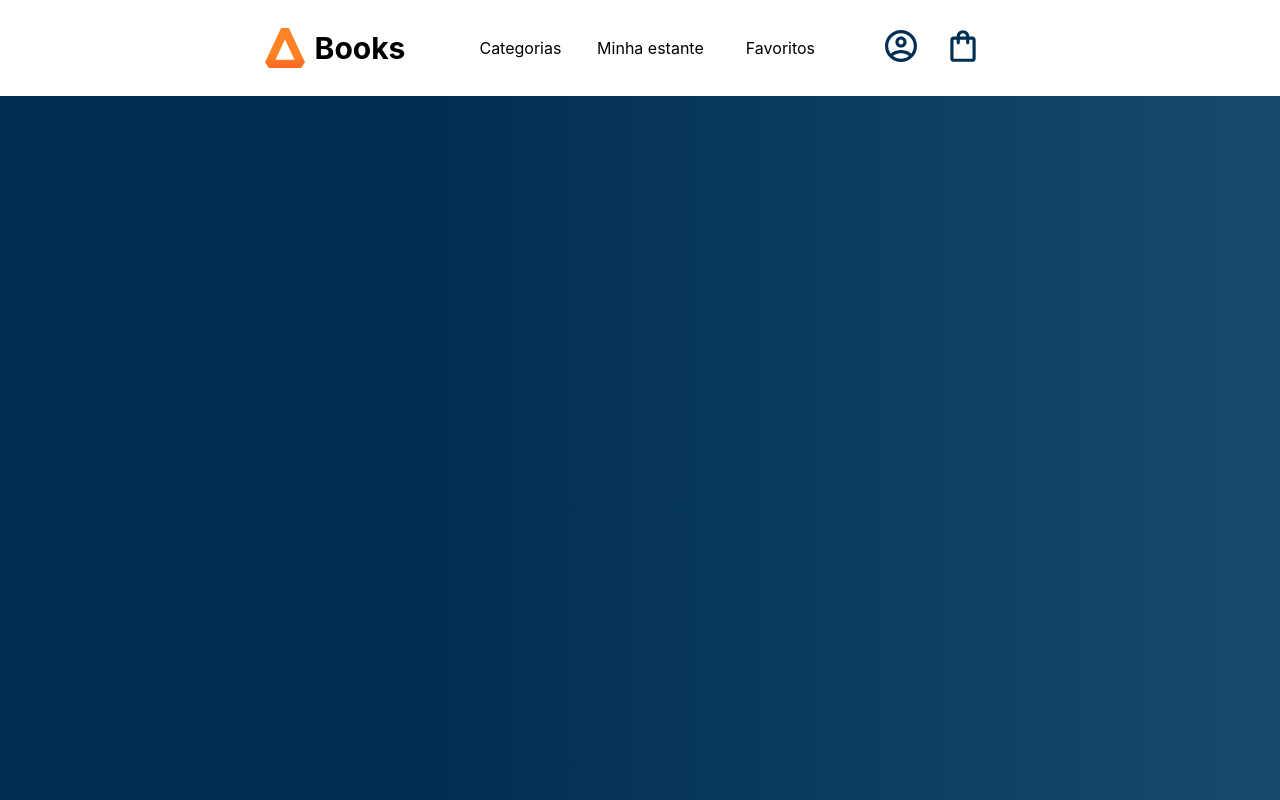
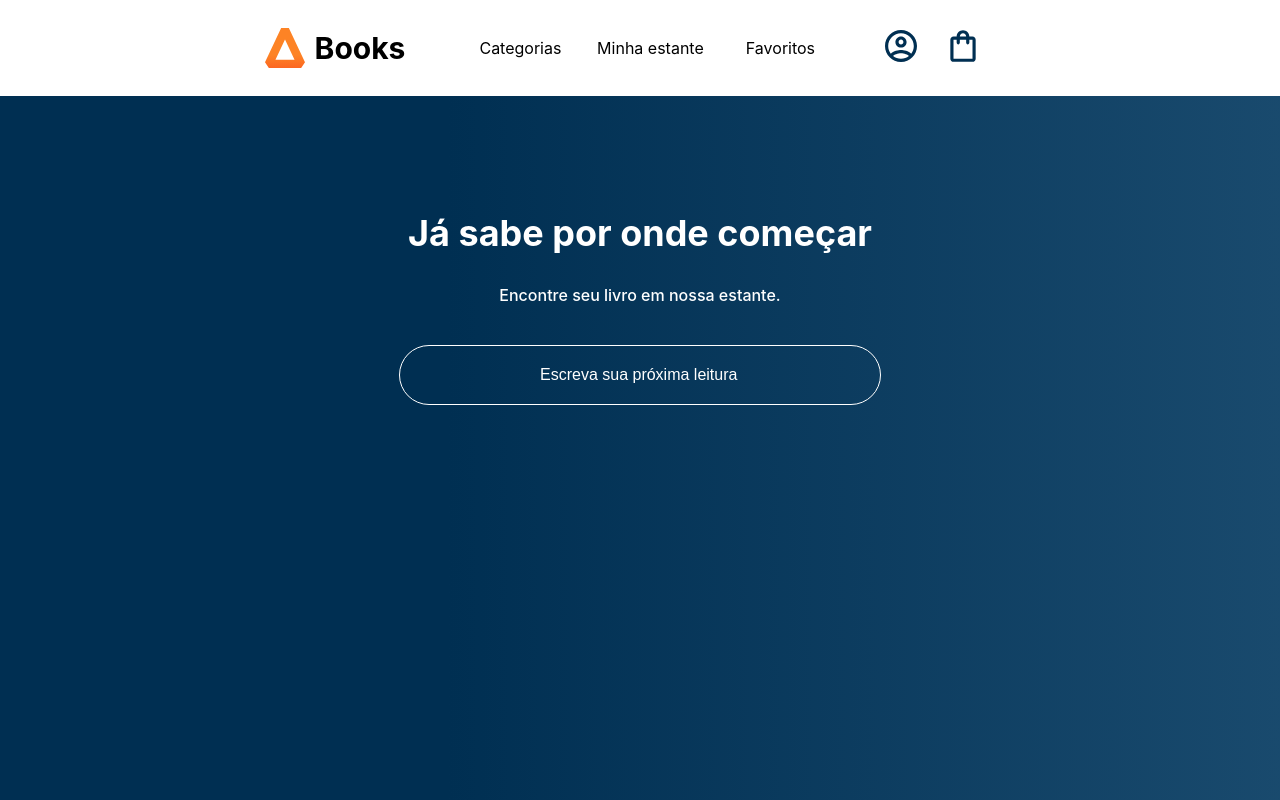
Before and after one commit to Adrianodosanjoos/Books, a React (Create React App) app: page / in a window 1280 px wide. Built offline with nearby package versions, Linux system fonts and the light colour scheme.

Commit message:
Atualização

```diff
--- a/src/App.js
+++ b/src/App.js
@@ -1,4 +1,5 @@
 import Header from './componentes/Header';
+import Pesquisa from './componentes/Pesquisa';
 import styled from 'styled-components';
 
 const AppContainer = styled.div `
@@ -12,6 +13,7 @@
   return (
     <AppContainer>
       <Header />
+      <Pesquisa />
     </AppContainer>
   );
 }
--- /dev/null
+++ b/src/componentes/Input/index.js
@@ -0,0 +1,20 @@
+import styled from "styled-components";
+
+const Input = styled.input`
+order: 1px solid #fff;
+background: transparent;
+border: 1px solid #fff;
+padding: 20px 140px;
+border-radius: 50px;
+width: 200px;
+color: #fff;
+font-size: 16px;
+margin-bottom: 10px;
+
+&::placeholder {
+    color: #fff;
+    font-size: 16px;
+}
+`
+
+export default Input
--- /dev/null
+++ b/src/componentes/Pesquisa/index.js
@@ -0,0 +1,37 @@
+import Input from '../Input'
+import styled from 'styled-components'
+
+const PesquisaContainer = styled.section`
+background-image: linear-gradient(90deg #002f52 35%, #326589 165%);
+color: #fff;
+text-align: center;
+padding: 85px 0;
+height: 270px;
+width: 100%;
+`
+
+const Titulo = styled.h2`
+color: #fff;
+font-size: 36px;
+text-align: center;
+width: 100%;
+`
+
+const Subtitulo = styled.h3`
+font-size: 16px;
+font-weight: 500;
+margin-bottom:40px;
+`
+
+function Pesquisa() {
+    return (
+        <PesquisaContainer>
+            <Titulo>Já sabe por onde começar</Titulo>
+            <Subtitulo>Encontre seu livro em nossa estante.</Subtitulo>
+            <Input
+                placeholder="Escreva sua próxima leitura" />
+        </PesquisaContainer>
+    )
+}
+
+export default Pesquisa
```
